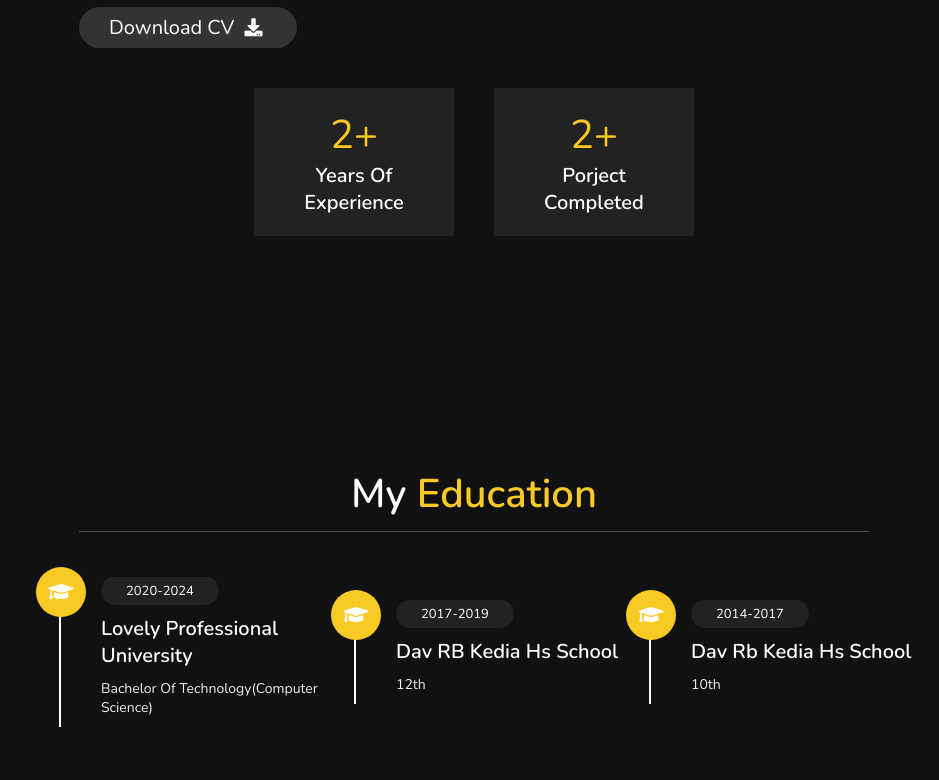
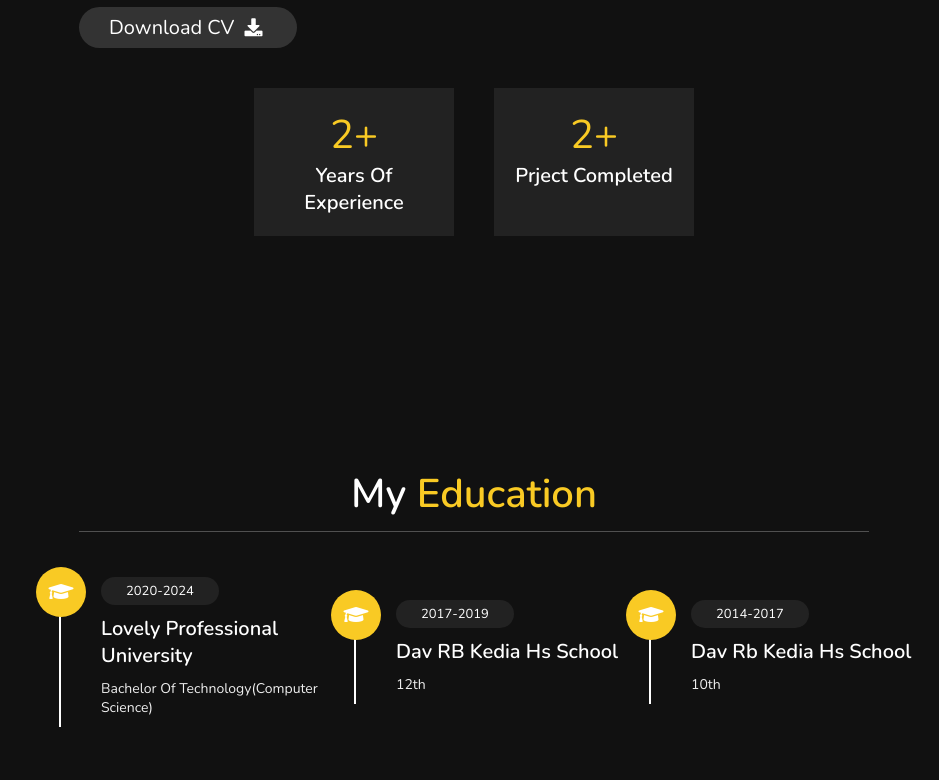
Before and after one commit to rwart8878/portpolio, a plain HTML site: page index.html in a window 1280 px wide. Shown: the part 1153-1933 px from the top of the page, without its empty margins (341-1280 px from the left). Drawn offline with nearby package versions, Linux system fonts and the light colour scheme; files whose address does not match are found by name.

Commit message:
Update index.html

```diff
--- a/index.html
+++ b/index.html
@@ -79,7 +79,7 @@
 
         <div class="box">
             <span>2+</span>
-            <h3>porject completed</h3>
+            <h3>prject completed</h3>
         </div>
 
 
```
